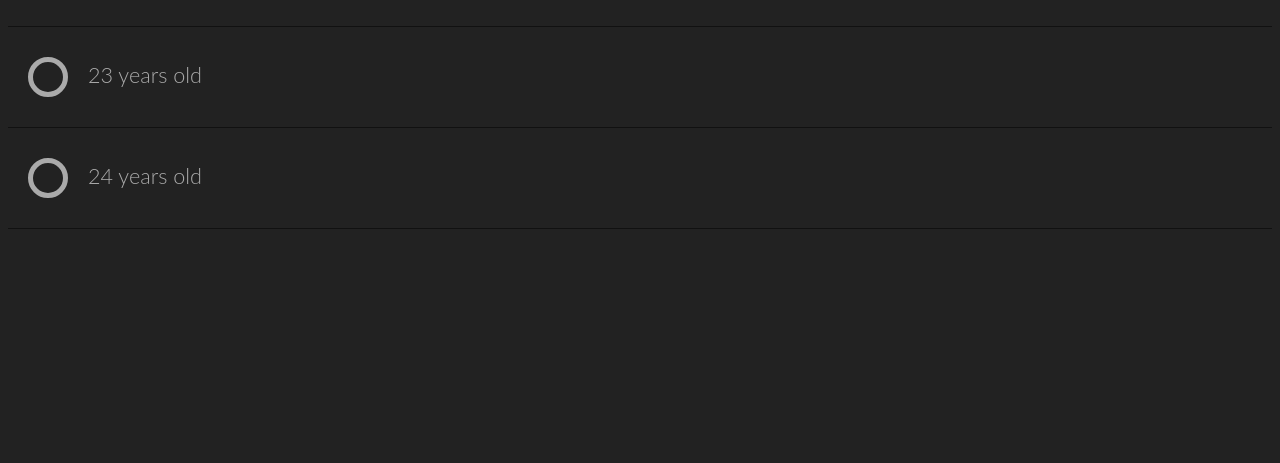
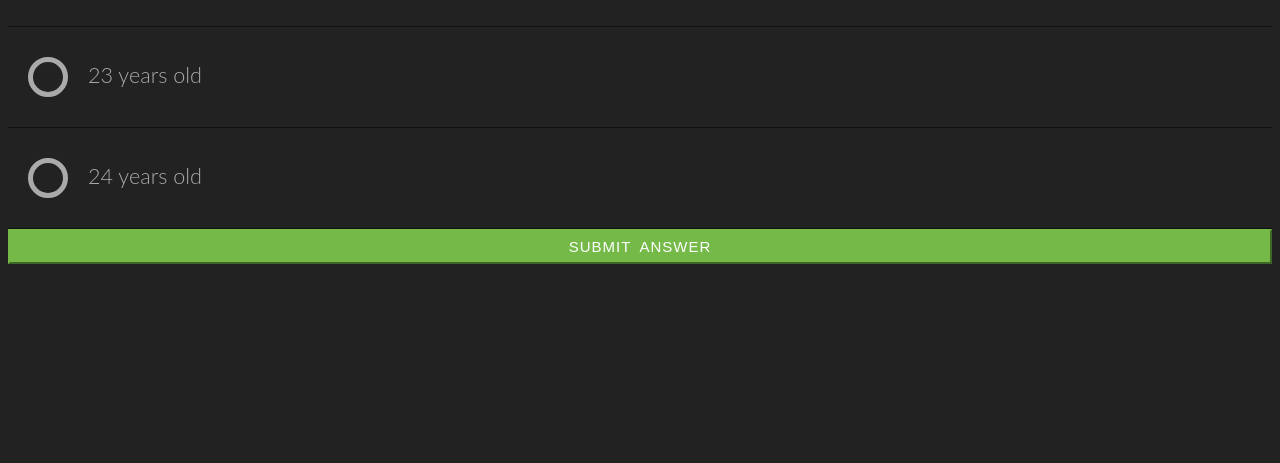
Before and after one commit to firchatn/how-much-you-know-me, a Django app: page /1/1/1 in a window 1280 px wide. Shown: the part 219-682 px from the top of the page. Run offline with Django 3.2, Linux system fonts and the light colour scheme; data comes from the database, SQL or seed files in the repository; both versions use the stored data as it was after the commit.

Commit message:
update form quiz

```diff
--- a/meandhim/templates/meandhim/quiz.html
+++ b/meandhim/templates/meandhim/quiz.html
@@ -26,27 +26,33 @@
                             <h3><span class="label label-warning" id="qid">{{quests.id}}</span>
                             <span id="question"> {{quests.quest}}</span>
                             </h3>
+                            <form action="">
                         </div>
+
                         <ul>
                           <li>
-                            <input type="radio" id="f-option" name="selector" value="{{quests.choice1}}">
+                            <input type="radio" id="f-option" name="answer" value="{{quests.choice1}}">
                             <label for="f-option" class="element-animation">{{quests.choice1}}</label>
                             <div class="check"></div>
                           </li>
 
                           <li>
-                            <input type="radio" id="s-option" name="selector" value="{{quests.choice2}}">
+                            <input type="radio" id="s-option" name="answer" value="{{quests.choice2}}">
                             <label for="s-option" class="element-animation">{{quests.choice2}}</label>
                             <div class="check"><div class="inside"></div></div>
                           </li>
 
                           <li>
-                            <input type="radio" id="t-option" name="selector" value="{{quests.choice3}}">
+                            <input type="radio" id="t-option" name="answer" value="{{quests.choice3}}">
                             <label for="t-option" class="element-animation">{{quests.choice3}}</label>
                             <div class="check"><div class="inside"></div></div>
                           </li>
                         </ul>
+
                     </div>
+                    <button type="submit" class="btn btn-success" id="submit_on">SUBMIT ANSWER</button>
+                      </form>
+
                 </div>
                 <div class="text-muted">
                     <span id="answer"></span>
--- a/meandhim/views.py
+++ b/meandhim/views.py
@@ -21,9 +21,8 @@ def index(request):
                       {'form' : form})
 
 
-def quiz(request, name, val, id=None):
+def quiz(request, name, val, id):
 	quests = question.objects.filter(id=id)[:1].get()
-	print(quests)
 	"""
 	if val == 'q':
 		Response = response()
```
Also changed, not shown: db.sqlite3, 1 other file.
